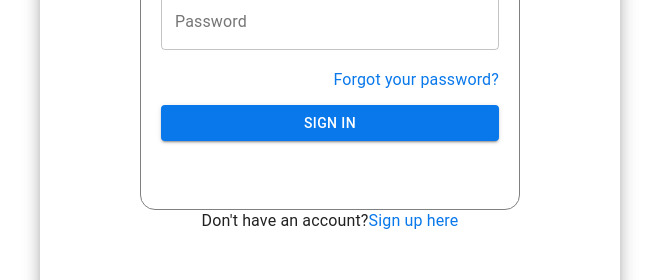
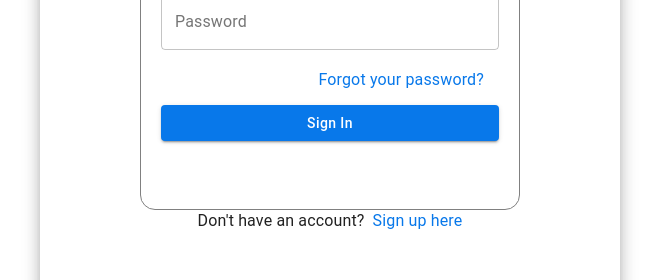
Before and after one commit to kishorecapgemini/POC, a React (Create React App) app: page /login in a window 1280 px wide. Shown: the part 452-732 px from the top of the page, without its empty margins (310-969 px from the left). Built offline with nearby package versions, Linux system fonts and the light colour scheme.

Commit message:
Update Login.js

```diff
--- a/src/components/Login.js
+++ b/src/components/Login.js
@@ -14,13 +14,13 @@ const Login = () => {
 
     const paperStyle = { padding: '100px 100px 100px 100px', height: '80vh', width: 380, margin: "100px auto" }
 
-    const btnstyle = { margin: '8px 0', backgroundColor: '#0878ea' }
+    const btnstyle = { margin: '8px 0', backgroundColor: '#0878ea', textTransform: 'none' }
     const emailstyle = { margin: '10px 0', color: grey }
     const passstyle = { margin: '10px 0', color: grey }
     const bt = { padding: '60px 0px 0px 0px' }
     const forgetstyle = { margin: '5px 0' }
-    const linkstyle = { color: '#0878ea' }
-    const linkkstyle = { color: '#0878ea' }
+    const linkstyle = { color: '#0878ea', padding: '0px 0px 0px 8px' }
+    const linkkstyle = { color: '#0878ea', padding: '0px 15px 0px 0px' }
     const fontcol = { color: '#696161', fontWeight: 600 }
     const initialValues = {
         emailaddress: '',
@@ -38,7 +38,7 @@ const Login = () => {
     }
     const validationSchema = Yup.object().shape({
         emailaddress: Yup.string().email('Please enter valid email').required('Required'),
-        password: Yup.string().required('Required')
+        password: Yup.string().min(8, 'Password minimum lenght should be 8').required('Required')
     })
 
 
```
